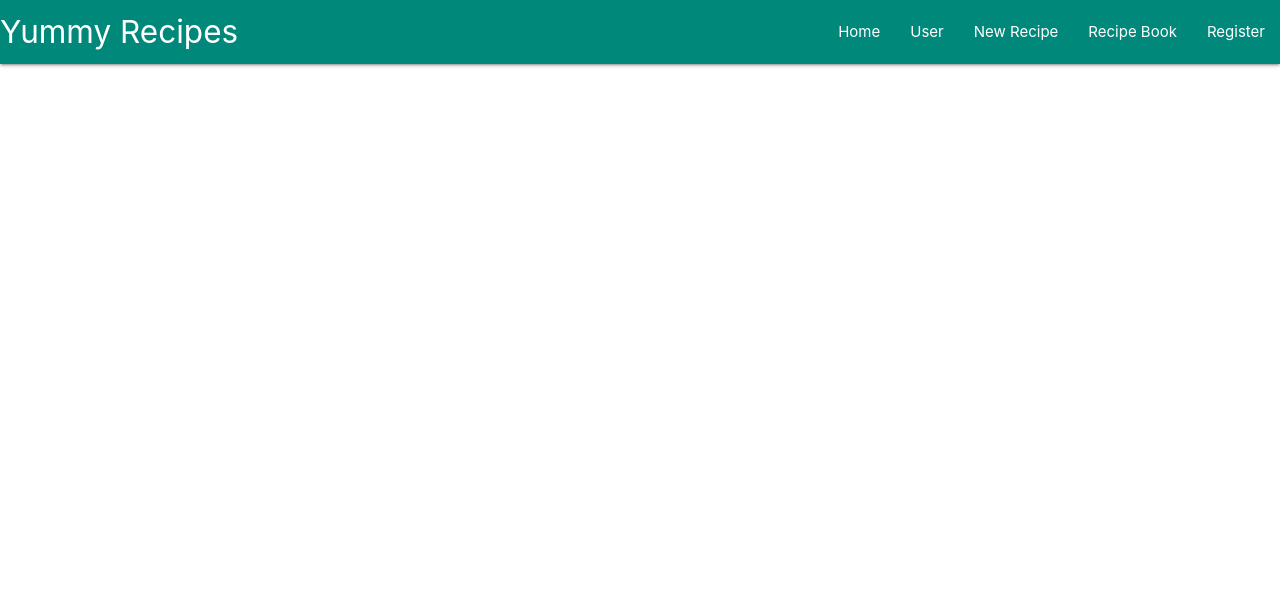
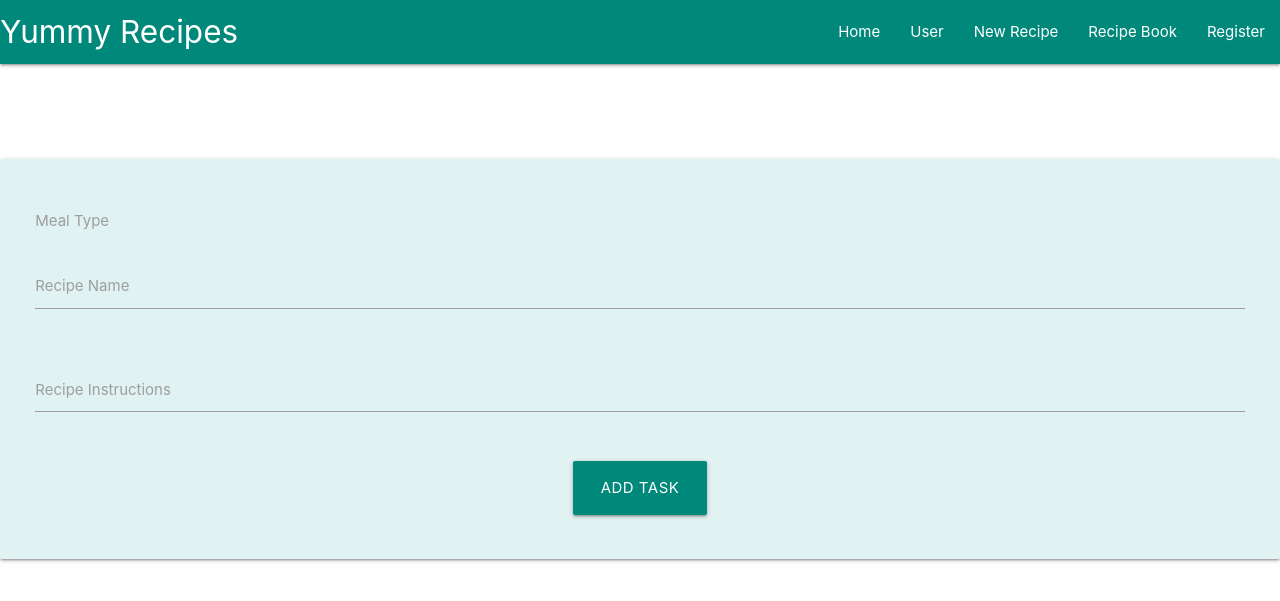
Before and after one commit to inglisj/Yummy_Recipes, a Flask app: page /add_recipe in a window 1280 px wide. Shown: the top 601 px of the page. Run offline with Flask 2, Linux system fonts and the light colour scheme; some libraries are stand-ins or nearby versions.

Commit message:
added add recipe page

```diff
--- a/app.py
+++ b/app.py
@@ -25,9 +25,9 @@
 
 
 @app.route("/")
-@app.route("/get_recipes.Categories")
-def get_recipes_Categories():
-    get_recipes_Categories = list(mongo.db.recipes.find())
+@app.route("/get_recipes.meal")
+def get_recipes_meal():
+    recipes_meal = list(mongo.db.recipes.meal.find())
     return render_template("recipes.html", recipes=recipes)
 
 
@@ -68,7 +68,6 @@
 
     return render_template("register.html")
 
-
 @app.route("/login", methods=["GET", "POST"])
 def login():
     if request.method == "POST":
@@ -77,6 +76,23 @@
             {"username": request.form.get("username").lower()})
 
 
+@app.route("/add_task", methods=["GET", "POST"])
+def add_task():
+    if request.method == "POST":
+        recipes = {
+            "recipe_category": request.form.get("recipe_meal"),
+            "recipe_name": request.form.get("recipe_name"),
+            "recipe_ingredients": request.form.get("recipe_ingredients"),
+            "recipe_time": request.form.get("recipe_time"),
+            "recipe_serving": request.form.get("recipe_servings"),
+        }
+        mongo.db.tasks.insert_one(task)
+        flash("Task Successfully Added")
+        return redirect(url_for("get_recipes"))
+
+
+    recipes = mongo.db.recipes.find().sort("recipes_name", 1)
+    return render_template("add_task.html", recipes=recipes)
 if __name__ == "__main__":
     app.run(host=os.environ.get("IP"),
             port=int(os.environ.get("PORT")),
--- a/templates/add_recipe.html
+++ b/templates/add_recipe.html
@@ -1,4 +1,49 @@
 {% extends 'base.html' %}
 {% block content %}
 
+<h3 class="white-text text-darken-4 center-align">Add Recipe</h3>
+
+    <div class="row card-panel teal lighten-5">
+        <form class="col s12" method="POST" action="{{ url_for('add_recipe') }}">
+            <!-- category selection -->
+			<div class="row">
+				<div class="input-field col s12">
+                    <p class="light-white-text text-darken-4"></p>
+					<select id="recipe_category" name="recipe_category" class="validate" required>
+                        <option value="" disabled selected>Choose Category</option>
+                        {% for category in categories %}
+                            <option value="{{ recipe.recipe_category }}">{{ recipe.recipe_category }}</option>
+                        {% endfor %}
+                    </select>
+					<label for="category_name">Meal Type</label>
+				</div>
+			</div>
+            <!-- recipe name -->
+            <div class="row">
+                <div class="input-field col s12">
+                    <input id="task_name" name="task_name" minlength="5" maxlength="50"
+                        type="text" class="validate" required>
+                    <label for="task_name">Recipe Name</label>
+                </div>
+            </div>
+            <!-- recipe instructions -->
+            <div class="row">
+                <div class="input-field col s12">
+                    <textarea id="task_description" name="task_description" minlength="5"
+                    maxlength="200" class="materialize-textarea validate" required></textarea>
+                    <label for="task_description">Recipe Instructions</label>
+                </div>
+            </div>
+
+            <!-- submit button -->
+            <div class="row">
+                <div class="col s12 center-align">
+                    <button type="submit" class="btn-large teal darken-1 text-shadow">
+                     Add Task
+                    </button>
+                </div>
+            </div>
+        </form>
+    </div>
+
 {% endblock %}
--- a/templates/recipes.html
+++ b/templates/recipes.html
@@ -3,7 +3,7 @@
 
 <body>
           <ul class="collapsible">
-              {% for recipe_Category in recipe_Category %}
+              {% for recipes in recipes %}
         <li>
             <div class="collapsible-header white-text #00897b teal darken-1">
                 <i class="fas fa-caret-down"></i>Breakfast</div>
```
